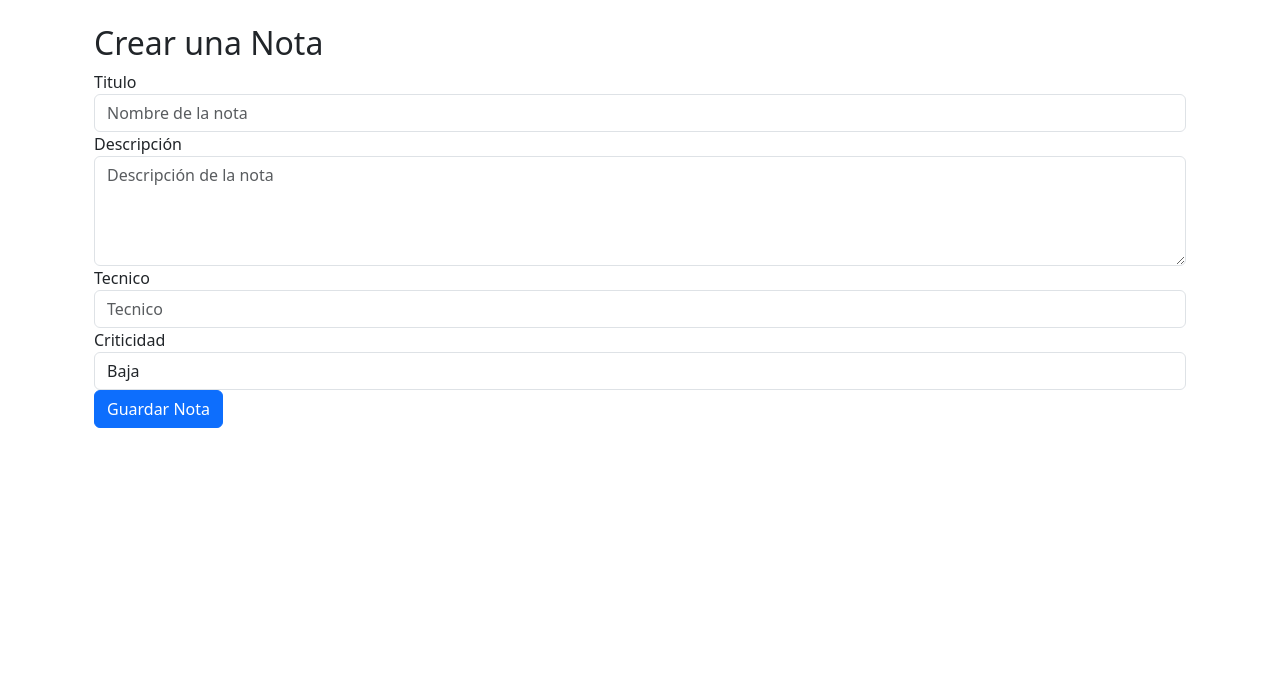
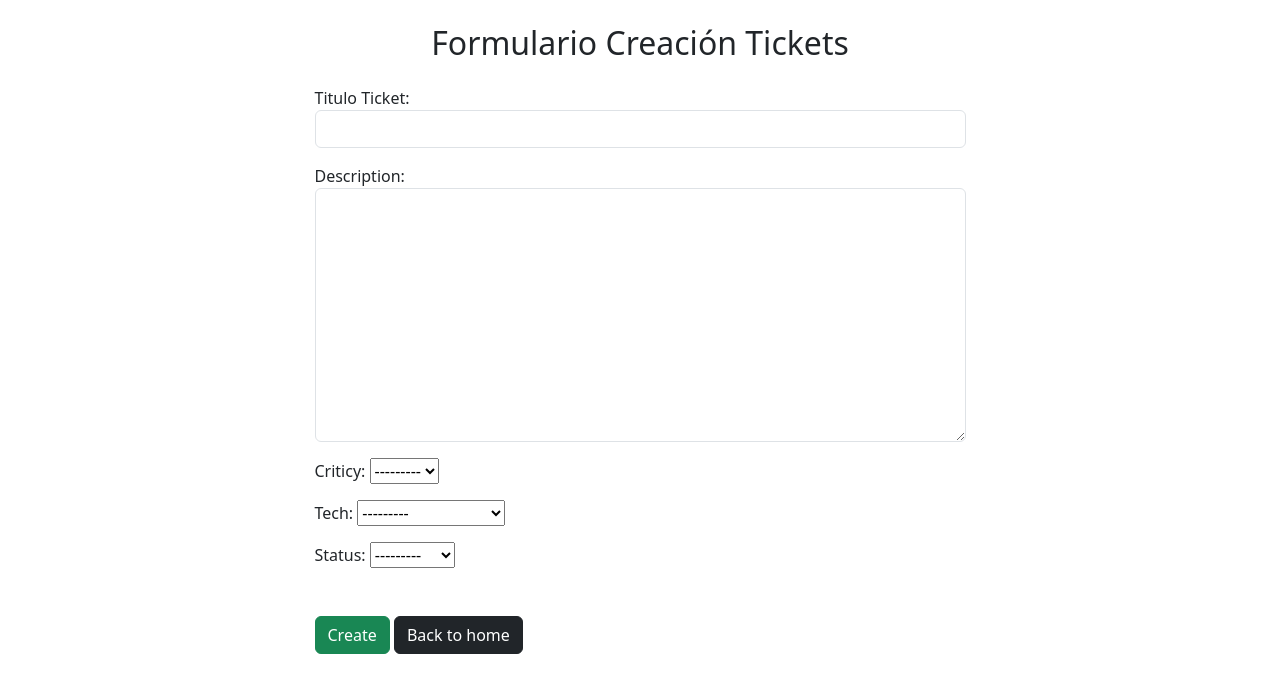
Before and after one commit to tallerdeaplicaciones/tareaBackend, a Django app: template helpdesk/core/templates/ticket/ticketForm.html in a window 1280 px wide. Shown: the part 56-749 px from the top of the page. Run offline with Django 4.2, Linux system fonts and the light colour scheme; the template is opened without the code that fills it: values that come from a table or form of the project are taken from there, others are empty; data comes from the database, SQL or seed files in the repository.

Commit message:
integrando el back con el front de tickets

```diff
--- a/helpdesk/core/forms.py
+++ b/helpdesk/core/forms.py
@@ -1,10 +1,10 @@
 from django import forms
-from .models import Ticket
+from .models import Ticket, Criticy, Tech
 
 class TicketForm(forms.ModelForm):
     class Meta:
         model = Ticket
-        fields = ['title', 'description']
+        fields = ['title', 'description', 'criticy', 'tech', 'status']
         widgets = {
             'title' : forms.TextInput(attrs={'class' : 'form-control'}),
             'description':forms.Textarea(attrs={'class':'form-control'}),
--- a/helpdesk/core/models.py
+++ b/helpdesk/core/models.py
@@ -4,7 +4,7 @@
 
 class Speciality(models.Model):
     id = models.UUIDField(primary_key=True, default=uuid.uuid4, editable=False, verbose_name="ID Especialidad")
-    name = models.CharField(max_length=255, verbose_name="Nombre Especialidad")
+    name = models.CharField(max_length=50, verbose_name="Nombre Especialidad", blank=False, null=False)
 
     def __str__(self) -> str:
         return self.name
@@ -24,11 +24,9 @@
 
 class Tech(models.Model):
     id = models.UUIDField(primary_key=True, default=uuid.uuid4, editable=False, verbose_name="ID Tech")
-    name = models.CharField(max_length=255, verbose_name="Nombre Tech")
-    last_name = models.CharField(max_length=255)
-    speciality = models.ManyToManyField(
-        Speciality, related_name="techs"
-    ) ###############
+    name = models.CharField(max_length=50, verbose_name="Nombre Tech", blank=False, null=False)
+    last_name = models.CharField(max_length=50, blank=False, null=False)
+    speciality = models.ManyToManyField(Speciality, related_name="techs")
 
     def __str__(self):
         return f"{self.name} {self.last_name}"
@@ -43,13 +41,13 @@
     def create(self, name, last_name, speciality):
         self.name = name
         self.last_name = last_name
-        self.speciality.add(*speciality) ######################
+        self.speciality.add(*speciality)
         self.save()
 
 
 class Criticy(models.Model):
     id = models.UUIDField(primary_key=True, default=uuid.uuid4, editable=False, verbose_name="ID Criticy")
-    level = models.CharField(max_length=255, verbose_name="Level Criticy")
+    level = models.CharField(max_length=255, verbose_name="Level Criticy", blank=False, null=False)
 
     def __str__(self):
         return self.level
@@ -58,13 +56,11 @@
         self.level = level
         self.save()
 
-from django.db import models
-
 
 class TicketHistory(models.Model):
     id = models.UUIDField(primary_key=True, default=uuid.uuid4, editable=False, verbose_name="ID Ticket History")
-    date = models.DateTimeField(auto_now_add=True, verbose_name="Fecha de registro en el historial")
-    description = models.TextField(default="", verbose_name="Descripción del cambio")
+    date = models.DateTimeField(auto_now_add=True, verbose_name="Fecha de registro en el historial", blank=False, null=False)
+    description = models.TextField(default="", verbose_name="Descripción del cambio", blank=False, null=False)
 
     def __str__(self):
         return self.description
@@ -73,23 +69,24 @@
         self.description = description
         self.save()
 
+class Status(models.Model):
+    id = models.UUIDField(primary_key=True, default=uuid.uuid4, editable=False, verbose_name="ID Status")
+    estado = models.CharField(max_length=30, blank=False, null=False)
+
+    def __str__(self) -> str:
+        return self.estado
+
 
 class Ticket(models.Model):
     id = models.UUIDField(primary_key=True, default=uuid.uuid4, editable=False, verbose_name="ID Ticket")
-    title = models.CharField(max_length=255, verbose_name="Titulo Ticket")
-    description = models.TextField()
+    title = models.CharField(max_length=255, verbose_name="Titulo Ticket", blank=False, null=False)
+    description = models.TextField(blank=False, null=False)
     created_at = models.DateTimeField(auto_now_add=True)
     updated_at = models.DateTimeField(auto_now=True)
-    criticy = models.ForeignKey(
-        Criticy, on_delete=models.CASCADE, related_name="tickets"
-    )
-    tech = models.ForeignKey(
-        Tech, on_delete=models.SET_NULL, related_name="tickets", null=True
-    )
-    history = models.OneToOneField(
-        TicketHistory, on_delete=models.CASCADE, related_name="ticket"
-    )
-    status = models.CharField(max_length=255, default="open")
+    criticy = models.ForeignKey(Criticy, on_delete=models.CASCADE, related_name="tickets", blank=False, null=False)
+    tech = models.ForeignKey(Tech, on_delete=models.SET_NULL, related_name="tickets", blank=True, null=True)
+    history = models.OneToOneField(TicketHistory, on_delete=models.CASCADE, related_name="ticket", blank=True, null=True)
+    status = models.ForeignKey(Status, on_delete=models.CASCADE, related_name="tickets")
 
     def __str__(self):
         return self.title
--- a/helpdesk/core/templates/core/base.html
+++ b/helpdesk/core/templates/core/base.html
@@ -11,7 +11,7 @@
         <div class="container">
             <a class="navbar-brand" href="{% url 'home' %}">Mi Aplicación de Tickets</a>
             <a class="btn btn-success" href="">Crear Tecnico</a><!--Carlo tienes que conectarlo con el formTech-->
-            <a class="btn btn-success" href="{% url 'ticket_form' %}">Crear Ticket</a>
+            <a class="btn btn-success" href="{% url 'add_ticket' %}">Crear Ticket</a>
         </div>
     </nav>
     <div class="container">
--- a/helpdesk/core/templates/ticket/ticketForm.html
+++ b/helpdesk/core/templates/ticket/ticketForm.html
@@ -1,29 +1,16 @@
 {% extends 'core/base.html' %}
 {% block content %}
-<div class="container mt-4">
-    <h2>Crear una Nota</h2>
-    <form id="nota-form">
-        <div class="form-group">
-            <label for="nombre">Titulo</label>
-            <input type="text" class="form-control" id="nombre" placeholder="Nombre de la nota">
-        </div>
-        <div class="form-group">
-            <label for="descripcion">Descripción</label>
-            <textarea class="form-control" id="descripcion" rows="4" placeholder="Descripción de la nota"></textarea>
-        </div>
-        <div class="form-group">
-            <label for="tecnico">Tecnico</label>
-            <input type="text" class="form-control" id="tecnico" placeholder="Tecnico">
-        </div>
-        <div class="form-group">
-            <label for="criticidad">Criticidad</label>
-            <select class="form-control" id="criticidad">
-                <option value="baja">Baja</option>
-                <option value="media">Media</option>
-                <option value="alta">Alta</option>
-            </select>
-        </div>
-        <button type="submit" class="btn btn-primary">Guardar Nota</button>
-    </form>
+<div class="mt-4 mb-4 text-center">
+    <h2>Formulario Creación Tickets</h2>
 </div>
+
+
+<form action="" method="post" class="col-7 mx-auto">
+    {% csrf_token %}
+    {{ form.as_p }}
+    <div class="is-grouped mt-5">
+        <button class="btn btn-success">Create</button>
+        <a class="btn btn-dark" href="{% url 'home' %}">Back to home</a>
+    </div>
+</form>
 {% endblock %}
--- a/helpdesk/helpdesk/urls.py
+++ b/helpdesk/helpdesk/urls.py
@@ -1,24 +1,8 @@
-"""
-URL configuration for helpdesk project.
-
-The `urlpatterns` list routes URLs to views. For more information please see:
-    https://docs.djangoproject.com/en/4.2/topics/http/urls/
-Examples:
-Function views
-    1. Add an import:  from my_app import views
-    2. Add a URL to urlpatterns:  path('', views.home, name='home')
-Class-based views
-    1. Add an import:  from other_app.views import Home
-    2. Add a URL to urlpatterns:  path('', Home.as_view(), name='home')
-Including another URLconf
-    1. Import the include() function: from django.urls import include, path
-    2. Add a URL to urlpatterns:  path('blog/', include('blog.urls'))
-"""
 from django.contrib import admin
 from django.urls import path
-from core.views import Home,Form
+from core.views import Home, TicketCreateView
 urlpatterns = [
     path('admin/', admin.site.urls),
     path('',Home.as_view(), name='home'),
-    path('form/', Form.as_view(), name='ticket_form'),
+    path('crearTicket/', TicketCreateView.as_view(), name='add_ticket'),
 ]
```
Also changed, not shown: helpdesk/core/admin.py (+14 -1 lines), helpdesk/core/templates/core/inicio.html (+12 -18 lines), helpdesk/core/views.py (+4 -6 lines), helpdesk/core/migrations/0004_status_alter_speciality_name_alter_tech_last_name_and_more.py (added), helpdesk/core/migrations/0005_rename_stado_status_estado.py (added), helpdesk/core/migrations/0006_alter_ticket_history_alter_ticket_tech.py (added), helpdesk/core/migrations/0007_alter_ticket_status.py (added), helpdesk/db.sqlite3.
